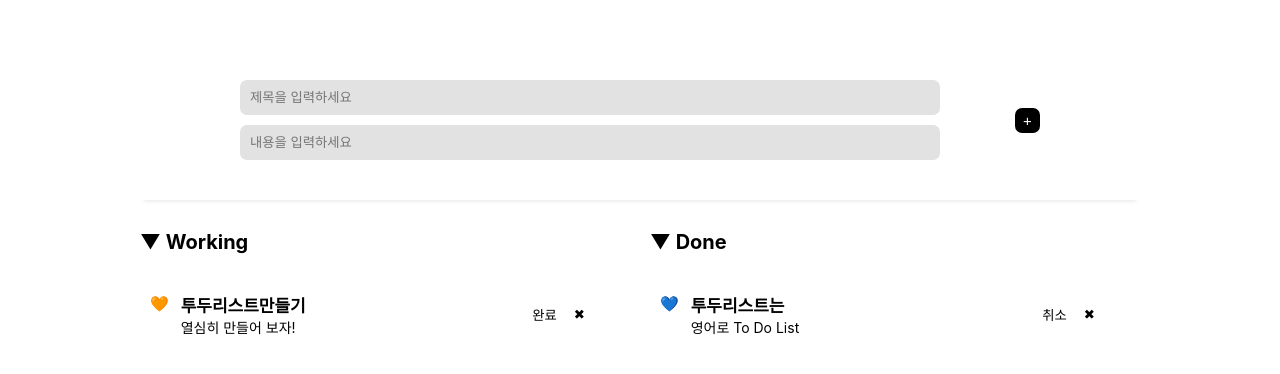
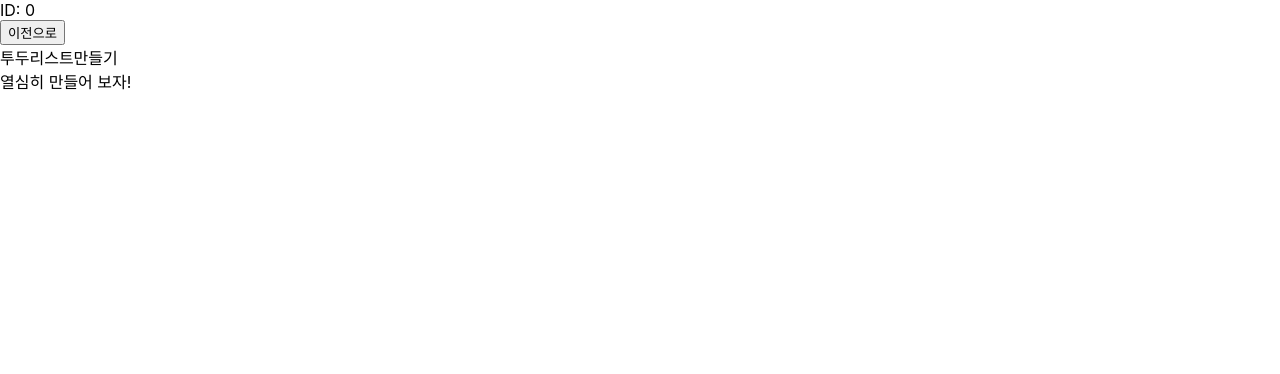
Before and after one commit to SsSseo/todo-pair, a React (Create React App) app: page /0 in a window 1280 px wide. Shown: the top 374 px of the page. Built offline with nearby package versions, Linux system fonts and the light colour scheme.

Commit message:
상세페이지 추가 input 빈칸 경고창 추가

```diff
--- a/package.json
+++ b/package.json
@@ -9,6 +9,7 @@
     "react": "^18.2.0",
     "react-dom": "^18.2.0",
     "react-redux": "^8.1.2",
+    "react-router-dom": "^6.15.0",
     "react-scripts": "5.0.1",
     "redux": "^4.2.1",
     "styled-components": "^6.0.7",
--- a/src/App.jsx
+++ b/src/App.jsx
@@ -1,29 +1,13 @@
 import React from 'react'
-import styled from "styled-components";
-import InputText from './components/InputText';
-import List from './components/List';
+import Router from './shared/Router'
 
 function App() {
 
 
   return (
-    <StWrap>
-      <InputText />
-      <List />
-    </StWrap>
+    <Router />
   )
 }
 
-const StWrap = styled.div`
-
-  display: flex;
-  flex-direction: column;
-  justify-content: center;
-  align-items: center;
-
-  margin: 0;
-  padding: 0;
-
-`
 
 export default App
--- a/src/components/InputText.jsx
+++ b/src/components/InputText.jsx
@@ -25,6 +25,10 @@ function InputText() {
   //저장 버튼
   const addButtonHandler = (event) => {
     event.preventDefault();
+
+    if (!title.length || !body.length) {
+      return alert('제목 또는 내용을 입력 해 주세요')
+    };
 
     dispatch(addPlan(title, body, nextId));
     setTitle('')
--- a/src/components/Plan.jsx
+++ b/src/components/Plan.jsx
@@ -1,6 +1,7 @@
 import React from 'react'
 import styled from "styled-components";
-import { useDispatch} from 'react-redux'
+import { useDispatch } from 'react-redux'
+import { Link } from "react-router-dom";
 import { deletePlan, updatePlan } from '../redux/moduls/Plans';
 
 function Plan({ plan }) {
@@ -17,6 +18,9 @@ function Plan({ plan }) {
         </StStateList>
 
         <StButtonGroup>
+          <StLink  to={`/${plan.id}`} key={plan.id} className="no-underline">
+            <div> 상세 페이지 </div>
+          </StLink>
           <button onClick={() => { dispatch(updatePlan(plan.id)) }}>
             {plan.isDone ? '취소' : '완료'}
           </button>
@@ -50,7 +54,7 @@ const StStateIcon = styled.div`
 `
 
 const StStateList = styled.div`
-  width: 330px;
+  width: 250px;
   display: flex;
   flex-direction: column;
   justify-content: center;
@@ -61,7 +65,7 @@ const StPlanTitle = styled.div`
   font-weight: bold;
 `
 
-const StPlanBody= styled.div`
+const StPlanBody = styled.div`
   font-size: 14px;
 `
 
@@ -83,6 +87,11 @@ const StButtonGroup = styled.div`
   }
 `
 
+const StLink = styled(Link)`
+  text-decoration: none; /* 밑줄 제거 스타일 */
+  color: black;
+  font-size: 14px;
+`;
 
 
 export default Plan
--- a/src/pages/Detail.jsx
+++ b/src/pages/Detail.jsx
@@ -1,8 +1,27 @@
 import React from 'react'
+import { useDispatch, useSelector } from 'react-redux'
+import { useNavigate, useParams } from 'react-router-dom';
 
-function Detail() {
-  return (
-    <div>Detail</div>
+
+
+function Detail({}) {
+    const plans = useSelector((state) => state.plans.plans);
+
+    const params = useParams();
+    const navigate = useNavigate();
+
+    const formData = plans.find((item) => {
+      return item.id === parseInt(params.id);
+    })
+
+    console.log(formData)
+    return (
+    <div>
+      <div>ID: {formData.id} </div>
+      <button onClick={() => navigate("/")}>이전으로</button>
+      <div>{formData.title}</div>
+      <div>{formData.body}</div>
+    </div>
   )
 }
 
--- a/src/pages/Home.jsx
+++ b/src/pages/Home.jsx
@@ -1,9 +1,27 @@
 import React from 'react'
+import styled from "styled-components";
+import InputText from '../components/InputText';
+import List from '../components/List';
 
 function Home() {
   return (
-    <div>Home</div>
+    <StWrap>
+      <InputText />
+      <List />
+    </StWrap>
   )
 }
 
+const StWrap = styled.div`
+
+  display: flex;
+  flex-direction: column;
+  justify-content: center;
+  align-items: center;
+
+  margin: 0;
+  padding: 0;
+
+`
+
 export default Home
--- a/src/redux/moduls/Plans.jsx
+++ b/src/redux/moduls/Plans.jsx
@@ -6,11 +6,7 @@ const UPDATE_PLAN = "UPDATE_PLAN"
 // action creator : action value를 return 하는 함수
 // 매개변수의 payload는 App컴포넌트에서 받아온다
 
-
-
-
 export const addPlan = (title, body, nextId) => {
-  console.log(title, body, nextId)
   return {
     type: ADD_PLAN,
     payload: {
--- /dev/null
+++ b/src/shared/Router.js
@@ -0,0 +1,18 @@
+import { BrowserRouter, Route, Routes } from "react-router-dom";
+import Home from "../pages/Home"
+import Detail from "../pages/Detail"
+
+import React from 'react'
+
+function Router() {
+  return (
+    <BrowserRouter>
+        <Routes>
+            <Route path = "/" element = {<Home/>}/>
+            <Route path = "/:id" element = {<Detail/>}/>
+        </Routes>
+    </BrowserRouter>
+  )
+}
+
+export default Router
```
Also changed, not shown: 1 other file (tests, documents, lock files or other folders).
